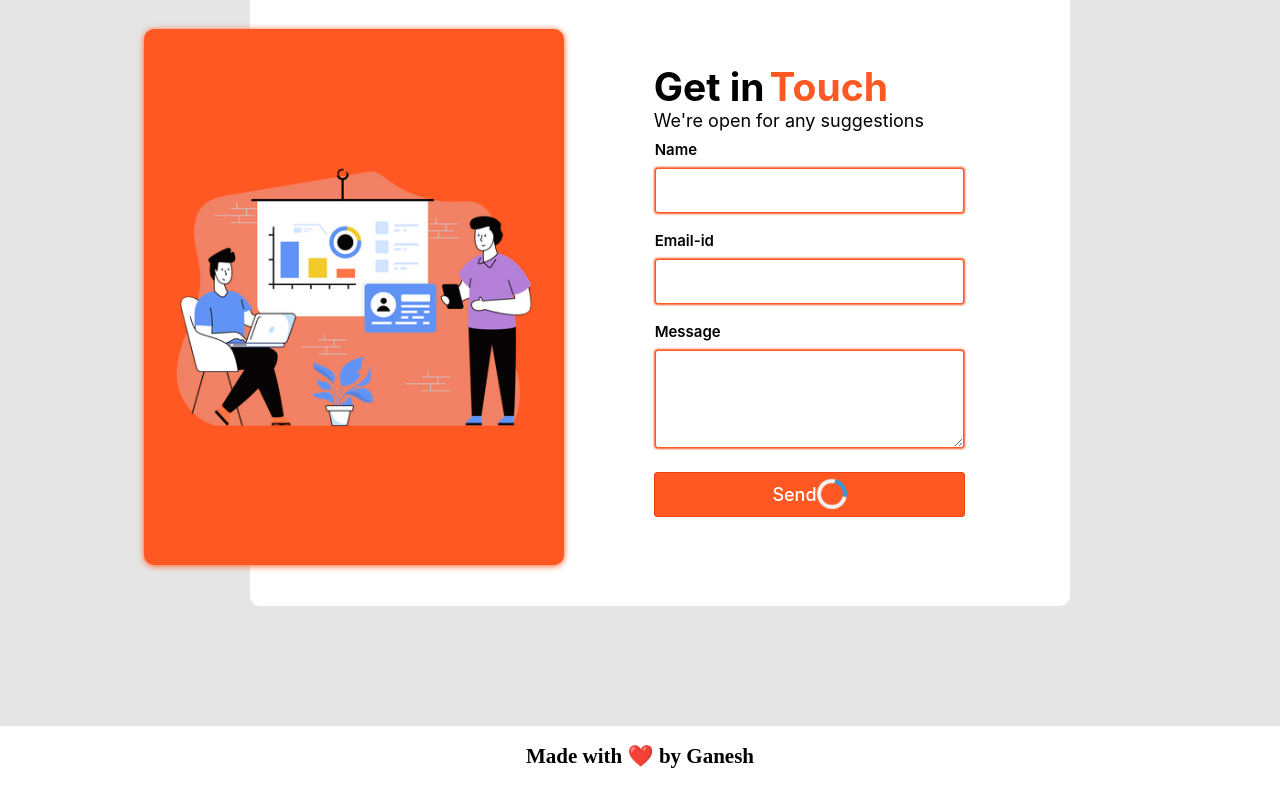
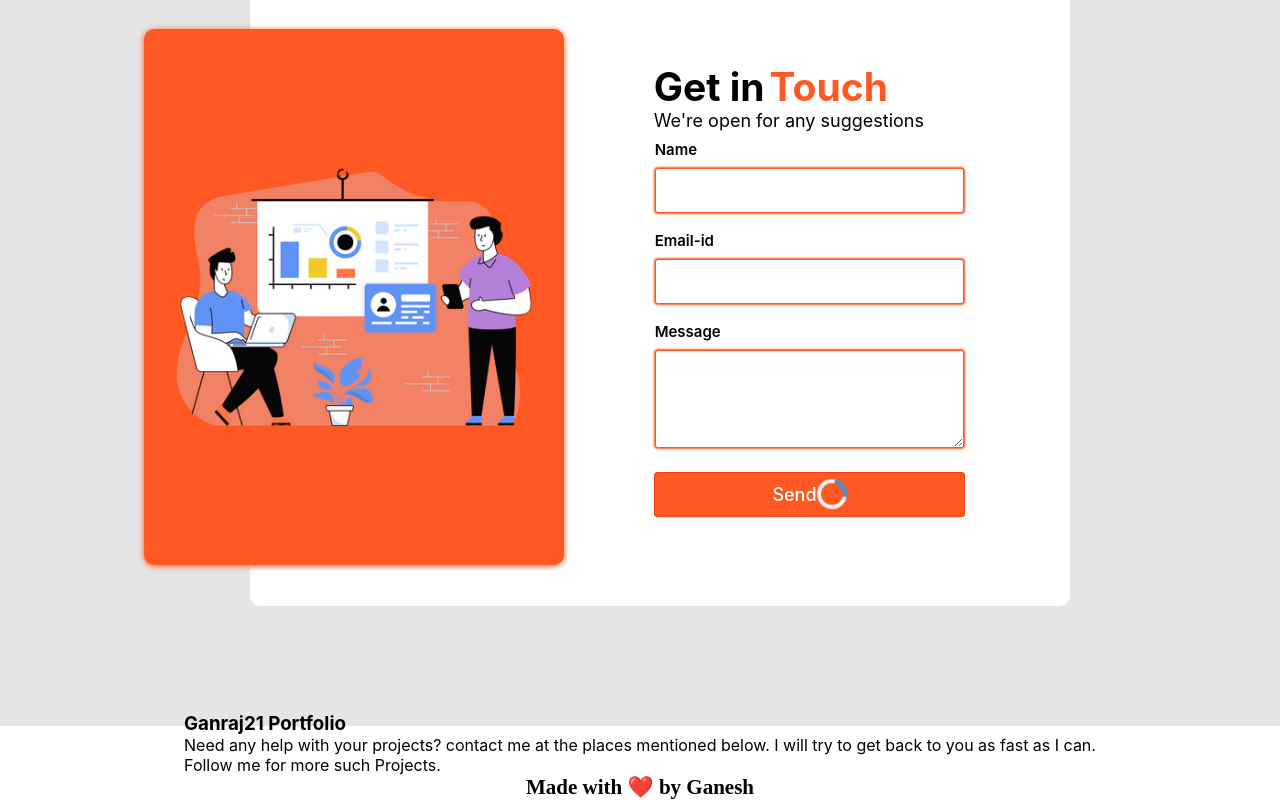
Before and after one commit to ganraj21/Portfolio-Web-Application, a React (Create React App) app: page / in a window 1280 px wide. Shown: the part 3166-3966 px from the top of the page. Built offline with nearby package versions, Linux system fonts and the light colour scheme.

Commit message:
change #306

```diff
--- a/src/pages/Footer.css
+++ b/src/pages/Footer.css
@@ -4,7 +4,7 @@
   align-items: center;
   justify-content: center;
   align-content: center;
-  flex-wrap: wrap;
+  flex-direction: column;
 }
 .footer_section h2 {
   font-family: "Google Sans Medium ";
--- a/src/pages/Footer.jsx
+++ b/src/pages/Footer.jsx
@@ -1,9 +1,11 @@
 import React from "react";
+import BottomNav from "./components/BottomNav";
 import "./Footer.css";
 function Footer() {
   return (
     <div>
       <div className="footer_section">
+        <BottomNav />
         <h2>Made with ❤️ by Ganesh</h2>
       </div>
     </div>
--- a/src/pages/Navbar.jsx
+++ b/src/pages/Navbar.jsx
@@ -2,42 +2,10 @@ import React, { useState } from "react";
 import { HashLink } from "react-router-hash-link";
 import "./Navbar.css";
 import "font-awesome/css/font-awesome.min.css";
+import my_navbar_data from "./assets/NavData";
 
 const Navbar = () => {
   const [isActive, setActive] = useState(false);
-
-  const my_navbar_data = [
-    {
-      index: 1,
-      nav_link: `/#home_page`,
-      navbar_name: "Home",
-    },
-    {
-      index: 2,
-      nav_link: `/#about_myself`,
-      navbar_name: "About Myself",
-    },
-    {
-      index: 3,
-      nav_link: `/#my_skill`,
-      navbar_name: "Skills and Abilities",
-    },
-    {
-      index: 4,
-      nav_link: "/education_and_certifications",
-      navbar_name: "Education and Certifications",
-    },
-    {
-      index: 5,
-      nav_link: "/projects_and_experiences",
-      navbar_name: "Projects and Experience",
-    },
-    {
-      index: 6,
-      nav_link: `/#contact_page`,
-      navbar_name: "Contact Me",
-    },
-  ];
 
   const handleClick = () => {
     setActive(!isActive);
--- a/src/pages/Skills.jsx
+++ b/src/pages/Skills.jsx
@@ -1,5 +1,5 @@
 import React from "react";
-import SData from "./components/ApplicationData";
+import SData from "./assets/ApplicationData";
 import "./Skills.css";
 function Skills() {
   const my_skill_description = [
--- /dev/null
+++ b/src/pages/assets/NavData.js
@@ -0,0 +1,34 @@
+const my_navbar_data = [
+  {
+    index: 1,
+    nav_link: `/#home_page`,
+    navbar_name: "Home",
+  },
+  {
+    index: 2,
+    nav_link: `/#about_myself`,
+    navbar_name: "About Myself",
+  },
+  {
+    index: 3,
+    nav_link: `/#my_skill`,
+    navbar_name: "Skills and Abilities",
+  },
+  {
+    index: 4,
+    nav_link: "/education_and_certifications",
+    navbar_name: "Education and Certifications",
+  },
+  {
+    index: 5,
+    nav_link: "/projects_and_experiences",
+    navbar_name: "Projects and Experience",
+  },
+  {
+    index: 6,
+    nav_link: `/#contact_page`,
+    navbar_name: "Contact Me",
+  },
+];
+
+export default my_navbar_data;
--- /dev/null
+++ b/src/pages/assets/SocialMData.js
@@ -0,0 +1,29 @@
+const social_media_data = [
+  {
+    index: 1,
+    icon_class: "fas fa fa-facebook-square",
+    where_to_go_link: "/",
+  },
+  {
+    index: 2,
+    icon_class: "fas fa fa-github",
+    where_to_go_link: "https://github.com/ganraj21",
+  },
+  {
+    index: 3,
+    icon_class: "fas fa fa-instagram",
+    where_to_go_link: "/",
+  },
+  {
+    index: 4,
+    icon_class: "fas fa fa-linkedin",
+    where_to_go_link: "https://www.linkedin.com/in/ganesh-ghadge-a330a421a/",
+  },
+  {
+    index: 5,
+    icon_class: "fas fa fa-twitter",
+    where_to_go_link: "https://twitter.com/ganraj_21",
+  },
+];
+
+export default social_media_data;
--- a/src/pages/components/BottomNav.jsx
+++ b/src/pages/components/BottomNav.jsx
@@ -5,7 +5,18 @@ function BottomNav() {
     <>
       <div className="bottom_nav_container">
         <div className="bottom_nav_section">
-          <div className="bot_nav_left"></div>
+          <div className="bot_nav_left">
+            <div className="bot_header">
+              <h3>Ganraj21 Portfolio</h3>
+            </div>
+            <div className="bot_middle_info">
+              <p className="basic_info">
+                Need any help with your projects? contact me at the places
+                mentioned below. I will try to get back to you as fast as I can.
+              </p>
+              <p className="f_info">Follow me for more such Projects.</p>
+            </div>
+          </div>
           <div className="bot_nav_middle"></div>
           <div className="bot_nav_right"></div>
         </div>
--- a/src/pages/components/SocialMediaLinks.jsx
+++ b/src/pages/components/SocialMediaLinks.jsx
@@ -1,32 +1,6 @@
 import React from "react";
+import social_media_data from "../assets/SocialMData";
 
-const social_media_data = [
-  {
-    index: 1,
-    icon_class: "fas fa fa-facebook-square",
-    where_to_go_link: "/",
-  },
-  {
-    index: 2,
-    icon_class: "fas fa fa-github",
-    where_to_go_link: "https://github.com/ganraj21",
-  },
-  {
-    index: 3,
-    icon_class: "fas fa fa-instagram",
-    where_to_go_link: "/",
-  },
-  {
-    index: 4,
-    icon_class: "fas fa fa-linkedin",
-    where_to_go_link: "https://www.linkedin.com/in/ganesh-ghadge-a330a421a/",
-  },
-  {
-    index: 5,
-    icon_class: "fas fa fa-twitter",
-    where_to_go_link: "https://twitter.com/ganraj_21",
-  },
-];
 function SocialMediaLinks(props) {
   return (
     <>
```
Also changed, not shown: src/pages/assets/ApplicationData.js (renamed from src/pages/components/ApplicationData.js), src/pages/assets/Background.js (renamed from src/pages/components/Background.js).
